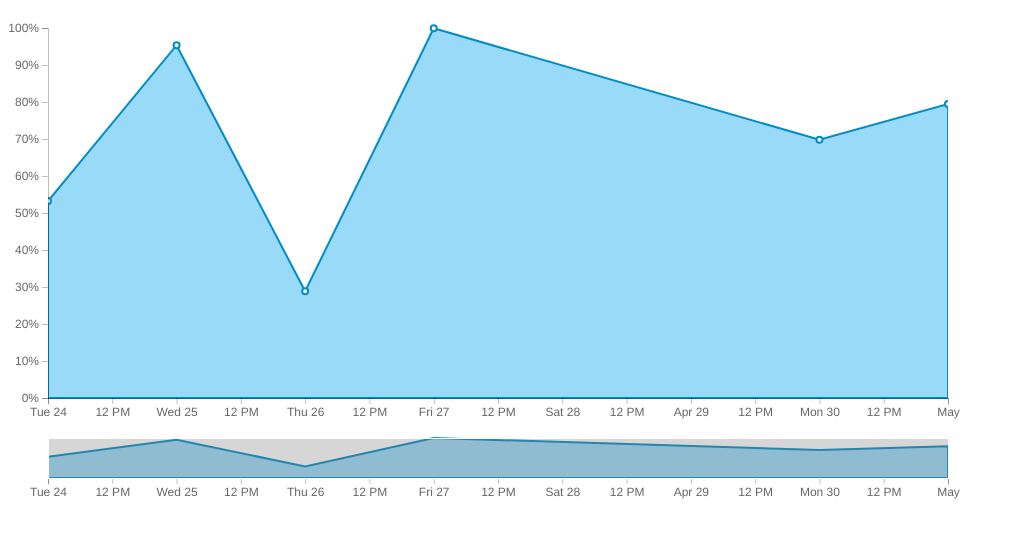
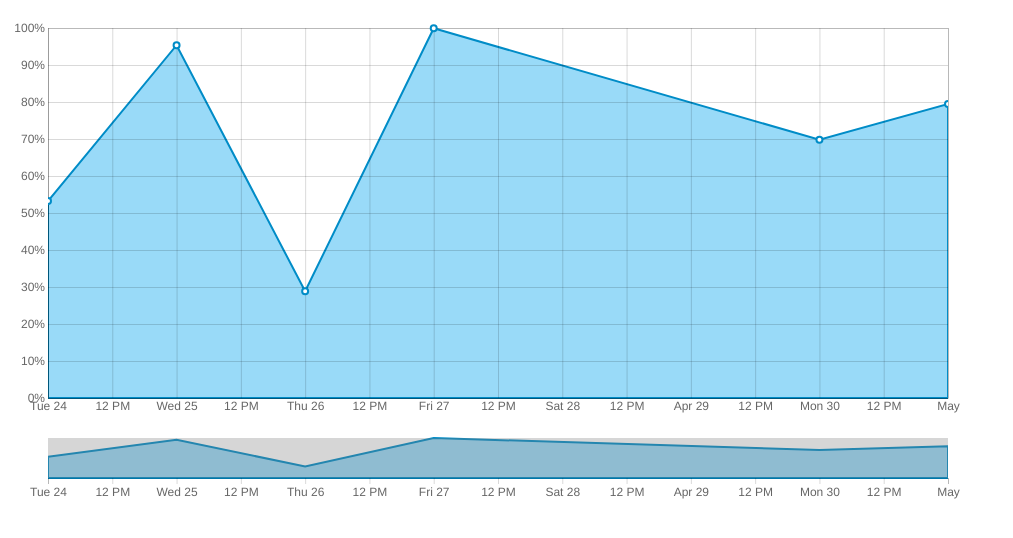
Before and after one commit to mirantel/d3_timeline, a website: page lineChart/index.html in a window 1280 px wide. Shown: the whole page, without its empty margins (0-1013 px from the left). Drawn offline with nearby package versions, Linux system fonts and the light colour scheme.

Commit message:
Add change ticks and add grid

```diff
--- a/lineChart/index.html
+++ b/lineChart/index.html
@@ -32,13 +32,17 @@
 
     .domain,
     .tick line {
-      stroke: rgba(0, 0, 0, 0.25);
+      stroke: rgba(0, 0, 0, 0.15);
     }
 
     .tick text {
       font-family: 'Helvetica Neue', 'Helvetica', 'Arial', sans-serif;
       font-size: 12px;
       fill: #666;
+    }
+
+    .selection {
+      stroke-width: 0;
     }
 </style>
 </head>
--- a/lineChart/index.js
+++ b/lineChart/index.js
@@ -16,9 +16,11 @@ var x = d3.scaleTime().range([0, width]),
     y2 = d3.scaleLinear().range([height2, 0]);
 
 // Define the axes
-var xAxis = d3.axisBottom(x),
+var xAxis = d3.axisBottom(x)
+      .tickSize(-height),
     xAxis2 = d3.axisBottom(x2),
     yAxis = d3.axisLeft(y)
+      .tickSize(-width)
       .tickArguments(10)
       .tickFormat(function(d) { return d + "%"; });
 
@@ -50,8 +52,8 @@ svg.append("defs").append("clipPath")
     .attr("id", "clip")
   .append("rect")
     .attr("width", width)
-    .attr("height", height + 8) // 8 - for dots
-    .attr("transform", "translate( 0, -4 )"); // -4 - for dots
+    .attr("height", height + 10) // 10 - for dots
+    .attr("transform", "translate( 0, -5 )"); // -5  - for dots
 
 var focus = svg.append("g")
     .attr("class", "focus")
@@ -77,6 +79,15 @@ d3.csv("sp500.csv", type, function(error, data) {
       .attr("class", "area")
       .attr("d", area);
 
+  focus.append("g")
+      .attr("class", "axis axis--x")
+      .attr("transform", "translate(0," + height + ")")
+      .call(xAxis);
+
+  focus.append("g")
+      .attr("class", "axis axis--y")
+      .call(yAxis);
+
   // Add the scatterplot
   focus.append("g")
       .attr('class', 'dots')
@@ -87,15 +98,6 @@ d3.csv("sp500.csv", type, function(error, data) {
       .attr('class', 'dot')
       .attr("cx", function(d) { return x(d.date); })
       .attr("cy", function(d) { return y(d.price); });
-
-  focus.append("g")
-      .attr("class", "axis axis--x")
-      .attr("transform", "translate(0," + height + ")")
-      .call(xAxis);
-
-  focus.append("g")
-      .attr("class", "axis axis--y")
-      .call(yAxis);
 
   context.append("path")
       .datum(data)
```
